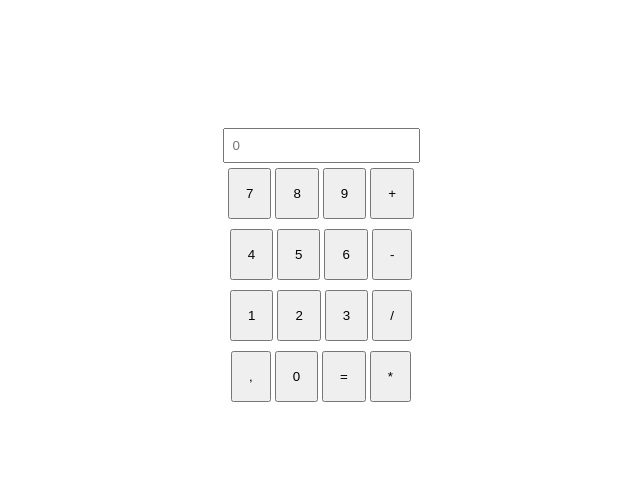
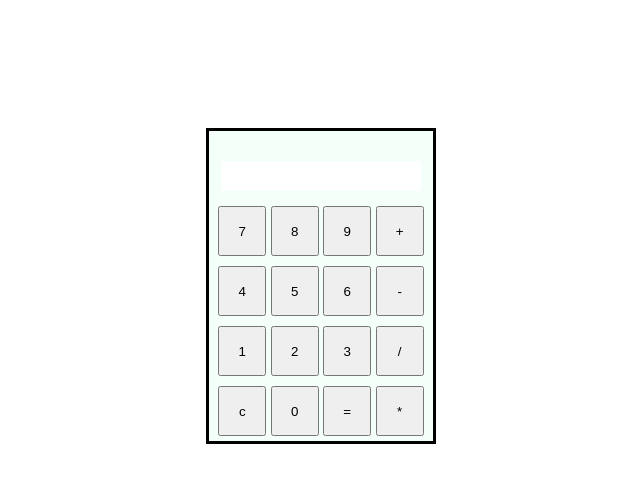
Before and after one commit to heltonmateus/calculadora, a plain HTML site: page index.html in a window 1280 px wide. Shown: the whole page, without its empty margins (319-959 px from the left). Drawn offline with Linux system fonts and the light colour scheme.

Commit message:
calculadora

```diff
--- a/app.js
+++ b/app.js
@@ -0,0 +1,32 @@
+function insert(num){
+
+    var numero = document.getElementById('exibirNumeros').innerHTML;
+    document.getElementById('exibirNumeros').innerHTML = numero + num;
+}
+
+function clean(){
+
+    document.getElementById('exibirNumeros').innerHTML = ""
+}
+
+function apagar(){
+
+    var resultado = document.getElementById('exibirNumeros').innerHTML;
+    document.getElementById('exibirNumeros').innerHTML = resultado.substring(0, resultado.length -1);
+}
+
+function calcular(){
+
+    var resultado = document.getElementById('exibirNumeros').innerHTML;
+
+    if (resultado){
+        document.getElementById('exibirNumeros').innerHTML = eval(resultado)
+    }
+    else{
+
+        document.getElementById('exibirNumeros').innerHTML = "Inserir Numeros"
+
+    }
+
+
+}
--- a/index.html
+++ b/index.html
@@ -6,7 +6,7 @@
     <meta name="viewport" content="width=device-width, initial-scale=1.0">
     <title>Calculadora</title>
     <link rel="stylesheet" href="style.css">
-    <link rel="stylesheet" href="app.js">
+    <script type="text/javascript" src="app.js"></script>
 </head>
 <body>
 
@@ -14,41 +14,42 @@
 
 <div id="calculadora">
 
-    <div id="mostrarNumeros">
-        <label for="numeros"></label>
-        <input type="text" placeholder="0" id="exibirNumeros">
-    </div>
+    <p id="exibirNumeros"></p>
+
 
 
     <div class="numeros">
-    <button id="7">7</button>
-    <button id="8">8</button>
-    <button id="9">9</button>
-    <button id="+">+</button>
+    <button id="7" onclick="insert('7')">7</button>
+    <button id="8" onclick="insert('8')">8</button>
+    <button id="9" onclick="insert('9')">9</button>
+    <button id="+" onclick="insert('+')">+</button>
     </div>
 
     <div class="numeros">
-    <button id="4">4</button>
-    <button id="5">5</button>
-    <button id="6">6</button>
-    <button id="-">-</button>
+    <button id="4" onclick="insert('4')">4</button>
+    <button id="5" onclick="insert('5')">5</button>
+    <button id="6" onclick="insert('6')">6</button>
+    <button id="-" onclick="insert('-')">-</button>
     </div>
 
     <div class="numeros">
-    <button id="1">1</button>
-    <button id="2">2</button>
-    <button id="3">3</button>
-    <button id="/">/</button>
+    <button id="1" onclick="insert('1')">1</button>
+    <button id="2" onclick="insert('2')">2</button>
+    <button id="3" onclick="insert('3')">3</button>
+    <button id="/" onclick="insert('/')">/</button>
     </div>
 
     <div class="numeros">
-    <button id=",">,</button>
-    <button id="0">0</button>
-    <button id="=">=</button>
-    <button id="*">*</button>
+    <button id="," onclick="clean()">c</button>
+    <button id="0" onclick="insert('0')">0</button>
+    <button id="=" onclick="calcular()">=</button>
+    <button id="*" onclick="insert('*')">*</button>
     </div>
 
 </div>
 
+
 </body>
+
+
 </html>
--- a/style.css
+++ b/style.css
@@ -8,27 +8,36 @@
     flex-direction: column;
     align-items: center;
     justify-content: center;
+    border: 3px solid black;
+    padding-top: -300px;
+    margin-top: 10%;
+    margin-left: 41%;
+    margin-right: 41%;
+    background-color: mintcream;
+    font-family: Arial, Helvetica, sans-serif;
+}
 
-}
 
 .numeros{
     margin: 5px;
+
 }
 
 .numeros > button{
     padding: 16px;
+    width: 48px ;
+    height: 50px ;
 
 
 }
 
-#mostrarNumeros{
-
-    padding-top: 10%;
+#exibirNumeros{
+    background-color: white;
+    width: 200px;
+    height: 30px ;
+    margin: 5px;
+    font-size: 25px;
+    text-align: right;
+    margin-top: 30px;
+    margin-bottom: 10px;
 }
-
-#exibirNumeros{
-
-    padding: 8px;
-
-
-}
```
